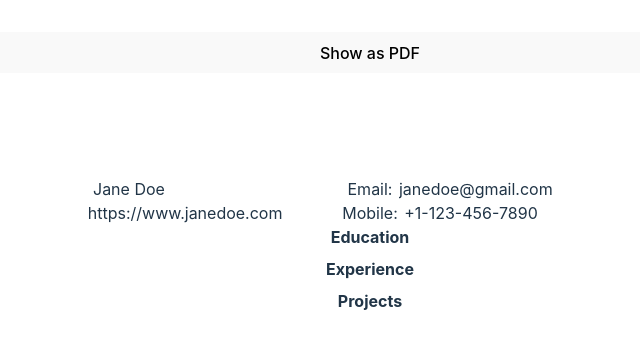
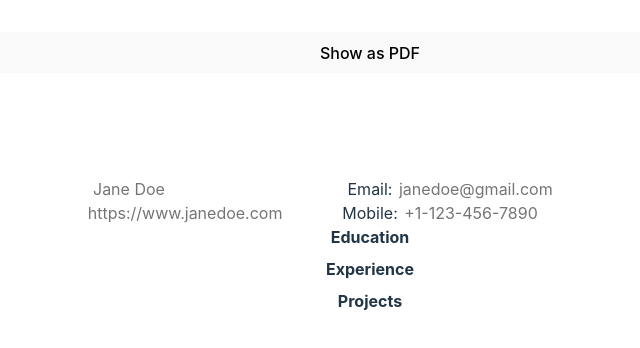
Before and after one commit to yulelily/cv-app, a React (Vite) app: page / in a window 1280 px wide. Shown: the top 348 px of the page, without its empty margins (270-910 px from the left). Built offline with nearby package versions, Linux system fonts and the light colour scheme; the HTML template or start-up script is replaced by a standard one.

Commit message:
Move general information to General component

```diff
--- a/package.json
+++ b/package.json
@@ -10,6 +10,7 @@
     "preview": "vite preview"
   },
   "dependencies": {
+    "html2pdf.js": "^0.10.1",
     "react": "^18.2.0",
     "react-dom": "^18.2.0",
     "uuid": "^9.0.0"
--- a/src/App.css
+++ b/src/App.css
@@ -64,7 +64,7 @@ input:hover {
   padding: 1in;
   width: 6.5in;
   height: 9in;
-  background-color: darkslategrey;
+  background-color: white;
 }
 
 .logo {
--- a/src/App.jsx
+++ b/src/App.jsx
@@ -1,5 +1,6 @@
 /* eslint-disable react/prop-types */
 import { useState } from 'react'
+import General from  './General.jsx'
 import Education from './Education.jsx'
 import Experience from './Experience.jsx'
 import Project from './Project.jsx'
@@ -7,16 +8,10 @@ import html2pdf from 'html2pdf.js'
 import Print from './Print.jsx'
 import './App.css'
 
-function Input({label, value}) {
-  const [text, setText] = useState(value);
-
-  return (
-    <input type="text" placeholder={label} value={text} onChange={(e) => setText(e.target.value)}></input>
-  );
-}
 
 export default function App() {
 
+  const [general, setGeneral] = useState({name: "", email: "", url: "", tel: ""});
   const [education, setEducation] = useState([]);
   const [experiences, setExperiences] = useState([]);
   const [projects, setProjects] = useState([]);
@@ -61,17 +56,10 @@ export default function App() {
         <button className="hidePDF" onClick={toggleOverlay} >Hide PDF</button>
       </div>
       <div className="print" >
-        <Print education={education} experiences={experiences} projects={projects} handlePrinting={handlePrinting} />
+        <Print general={general} education={education} experiences={experiences} projects={projects} handlePrinting={handlePrinting} />
       </div>
       <div className="resume">
-        <div>
-          <Input label="Name" value="Jane Doe" />
-          <label> Email: <Input label="Email" value="janedoe@gmail.com" /> </label>
-        </div>
-        <div>
-          <Input label="URL" value="https://www.janedoe.com" />
-          <label> Mobile: <Input label="TEL" value="+1-123-456-7890" /> </label>
-        </div>
+        <General general={general} setGeneral={setGeneral} />
         <Education education={education} setEducation={setEducation} />
         <Experience experiences={experiences} setExperiences={setExperiences} />
         <Project projects={projects} setProjects={setProjects} />
--- a/src/Education.jsx
+++ b/src/Education.jsx
@@ -1,6 +1,5 @@
 /* eslint-disable react/prop-types */
 import { v4 as uuid } from 'uuid'
-import { useState } from 'react'
 
 function Input({curr, handleEditing, handleRemoveBtn}) {
   return (
--- a/src/Experience.jsx
+++ b/src/Experience.jsx
@@ -1,6 +1,5 @@
 /* eslint-disable react/prop-types */
 import { v4 as uuid } from 'uuid'
-import { useState } from 'react'
 
 function Input({curr, handleEditing, handleRemoveBtn}) {
   return (
@@ -13,7 +12,7 @@ function Input({curr, handleEditing, handleRemoveBtn}) {
         <input id={curr.id} name="title" placeholder="Software Engineer" value={curr.title} onChange={handleEditing} />
         <input id={curr.id} name="date" placeholder="June. 2025 - June. 2026" value={curr.date} onChange={handleEditing} />
       </div>
-      <input id={curr.id} name="desc" placeholder="Description of my work here: accidentally rm -rf'd production database but recovered the lost data." value={curr.desc} onChange={handleEditing} ></input>
+      <textarea id={curr.id} name="desc" placeholder="Description of my work here: accidentally rm -rf'd production database but recovered the lost data." value={curr.desc} onChange={handleEditing} ></textarea>
       <div className="button"><button value={curr.id} onClick={handleRemoveBtn} >🗑</button></div>
     </li>
   );
--- /dev/null
+++ b/src/General.jsx
@@ -0,0 +1,23 @@
+/* eslint-disable react/prop-types */
+
+export default function General({general, setGeneral}) {
+
+  function handleEditing(e) {
+    const newGeneral = structuredClone(general);
+    newGeneral[e.target.name] = e.target.value;
+    setGeneral(newGeneral);
+  }
+
+  return (
+    <>
+      <div>
+        <input name="name" placeholder="Jane Doe" value={general.name} onChange={handleEditing} />
+        <label> Email: <input name="email" placeholder="janedoe@gmail.com" value={general.email} onChange={handleEditing} /> </label>
+      </div>
+      <div>
+        <input name="url" placeholder="https://www.janedoe.com" value={general.url} onChange={handleEditing} />
+        <label> Mobile: <input name="tel" placeholder="+1-123-456-7890" value={general.tel} onChange={handleEditing} /> </label>
+      </div>
+    </>
+  );
+}
--- a/src/Print.jsx
+++ b/src/Print.jsx
@@ -1,4 +1,4 @@
-export default function Print(education, experiences, projects) {
+export default function Print({general, education, experiences, projects}) {
   return (
     <>
       <h1>hello</h1>
--- a/src/Project.jsx
+++ b/src/Project.jsx
@@ -1,6 +1,5 @@
 /* eslint-disable react/prop-types */
 import { v4 as uuid } from 'uuid'
-import { useState } from 'react'
 
 function Input({curr, handleEditing, handleRemoveBtn}) {
   return (
@@ -8,7 +7,7 @@ function Input({curr, handleEditing, handleRemoveBtn}) {
       <div>
         <input id={curr.id} name="title" placeholder="Project of High Impact" value={curr.title} onChange={handleEditing} />
         &nbsp;:&nbsp;
-        <input id={curr.id} name="desc" placeholder="glued together every JavaScript framework together to create the ultimate web application art project." value={curr.desc} onChange={handleEditing} />
+        <textarea id={curr.id} name="desc" placeholder="glued together every JavaScript framework together to create the ultimate web application art project." value={curr.desc} onChange={handleEditing}> </textarea>
       </div>
       <div className="button"><button value={curr.id} onClick={handleRemoveBtn} >🗑</button></div>
     </li>
```
Also changed, not shown: 1 other file (tests, documents, lock files or other folders).
